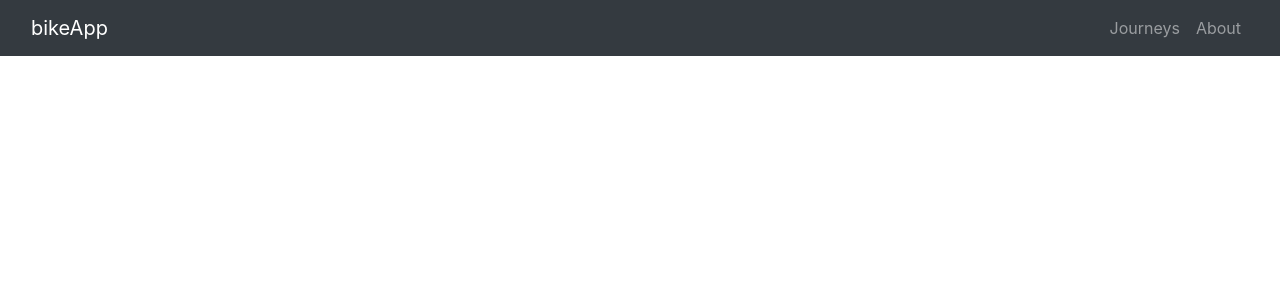
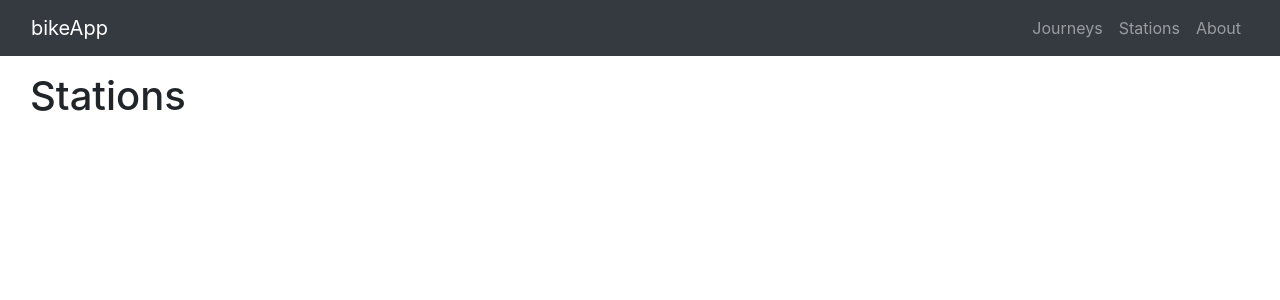
Before and after one commit to Mika-Matti/bikeapp, a React (Create React App) app in the folder client/: page /stations/page/1 in a window 1280 px wide. Shown: the top 300 px of the page. Built offline with nearby package versions, Linux system fonts and the light colour scheme; no server answers.

Commit message:
Add a base component for stations

```diff
--- a/client/src/App.js
+++ b/client/src/App.js
@@ -11,6 +11,7 @@ import { Provider } from "./context";
 import Header from "./components/Header";
 import Journeys from "./components/Journeys";
 import Journeypage from "./components/Journeypage";
+import Stations from "./components/Stations";
 import About from "./components/pages/About";
 
 function App() {
@@ -26,6 +27,7 @@ function App() {
               </Route>
               <Route exact path="/journeys/page/:number" component={Journeys} />
               <Route exact path="/journeys/:id" component={Journeypage} />
+              <Route exact path="/stations/page/1" component={Stations} />
               <Route exact path="/about" component={About} />
             </Switch>
           </div>
--- a/client/src/components/Header.js
+++ b/client/src/components/Header.js
@@ -29,6 +29,12 @@ const Header = (props) => {
               </a>
             </li>
             <li className="nav-item">
+              <a className="nav-link" href="/stations/page/1">
+                Stations
+                <span className="sr-only">(current)</span>
+              </a>
+            </li>
+            <li className="nav-item">
               <a className="nav-link" href="/about">
                 About
               </a>
--- /dev/null
+++ b/client/src/components/Stations.js
@@ -0,0 +1,39 @@
+import React, { Component } from "react";
+import { Consumer } from "../context";
+
+export default class Stations extends Component {
+  constructor() {
+    super();
+    this.state = {
+      stations: [
+        {
+          station_fid: 0,
+          station_id: 0,
+          station_nimi: "",
+          station_osoite: "",
+          station_kaupunki: "",
+          station_operator: "",
+          station_capacity: "",
+          station_x: 0,
+          station_y: 0,
+        },
+      ],
+    };
+  }
+
+  render() {
+    return (
+      <Consumer>
+        {(value) => {
+          return (
+            <div className="container-fluid mb-2">
+              {/* header */}
+              <h1 className="my-3 text-left">Stations</h1>
+              {/* column headers for rows*/}
+            </div>
+          );
+        }}
+      </Consumer>
+    );
+  }
+}
--- a/client/src/context.js
+++ b/client/src/context.js
@@ -15,7 +15,7 @@ export class Provider extends Component {
       .then((res) => this.setState({ page: p, journeys: res.data }));
   };
 
-  //TODO fetch 25 journeys depending on page number.
+  //fetch 25 journeys depending on page number.
   componentDidMount() {
     axios
       .get(`http://localhost:8080/journeys/page/0`)
```
